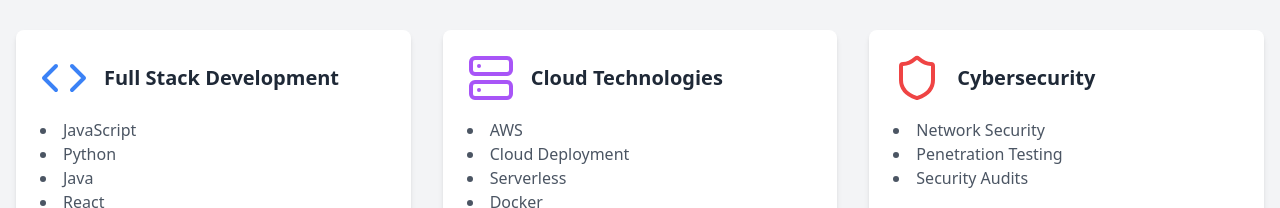
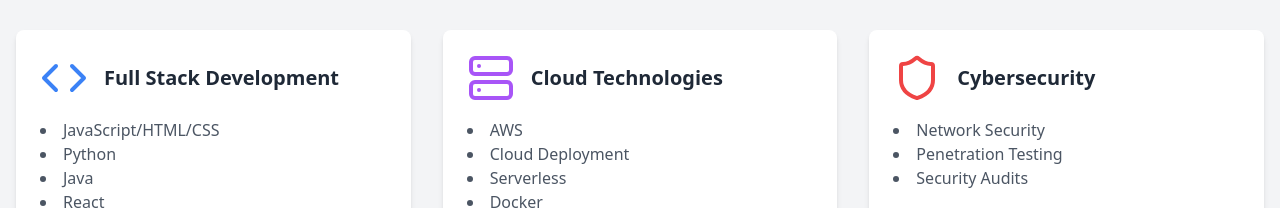
Before and after one commit to Maxamed-Maxamed/myportfolio, a Next.js app: page / in a window 1280 px wide. Shown: the part 1610-1818 px from the top of the page. Built offline with nearby package versions, Linux system fonts and the light colour scheme.

Commit message:
adding the skills section

```diff
--- a/components/portfolio.tsx
+++ b/components/portfolio.tsx
@@ -84,7 +84,7 @@ export function PortfolioComponent() {
                 {
                   title: "Full Stack Development",
                   icon: <Code size={48} className="text-blue-500" />,
-                  skills: ["JavaScript", "Python", "Java", "React", "Node.js", "HTML/CSS"]
+                  skills: ["JavaScript/HTML/CSS", "Python", "Java", "React", "Node.js", "HTML/CSS"]
                 },
                 {
                   title: "Cloud Technologies",
```
